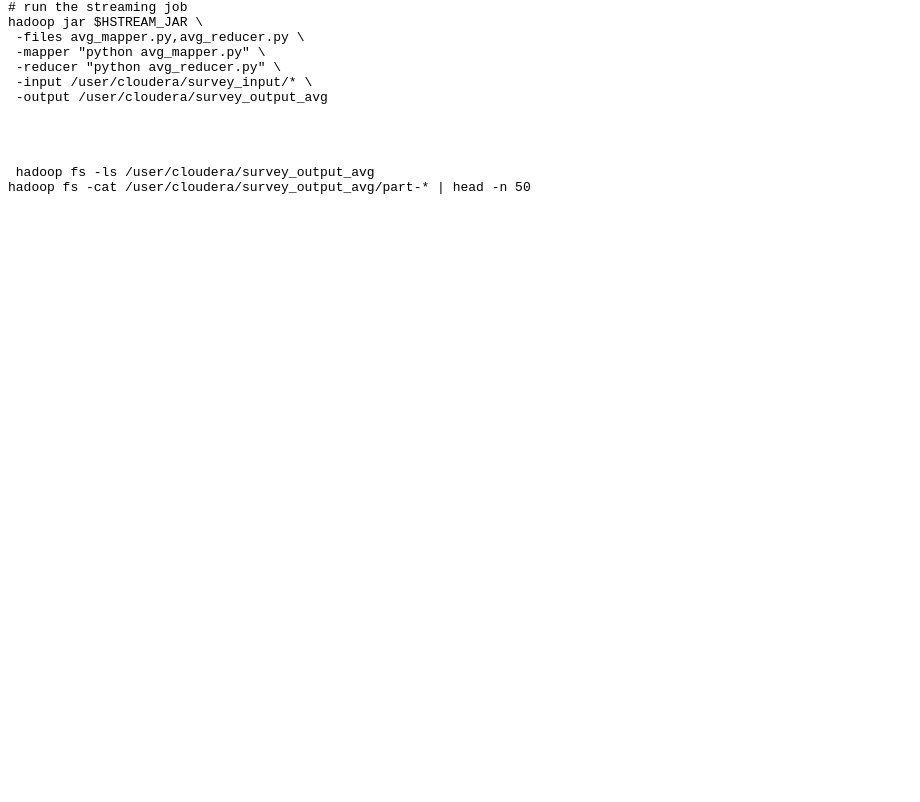
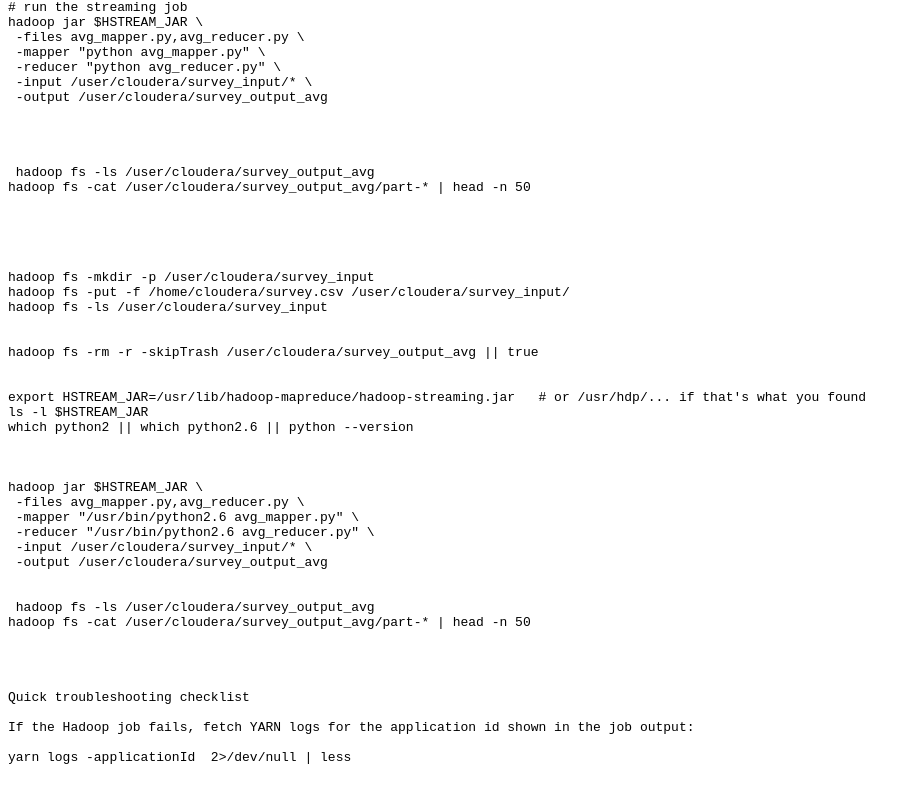
Before and after one commit to HarshithaKss/as, a plain HTML site: page index.html in a window 1280 px wide. Shown: the part 9103-9905 px from the top of the page, without its empty margins (0-920 px from the left). Before the commit the page ends 9356 px from the top, so only its background shows below. Drawn offline with Linux system fonts and the light colour scheme.

Commit message:
Add files via upload

```diff
--- a/index.html
+++ b/index.html
@@ -629,6 +629,45 @@ hadoop fs -cat /user/cloudera/survey_output_avg/part-* | head -n 50
 
 
 
+
+
+hadoop fs -mkdir -p /user/cloudera/survey_input
+hadoop fs -put -f /home/cloudera/survey.csv /user/cloudera/survey_input/
+hadoop fs -ls /user/cloudera/survey_input
+
+
+hadoop fs -rm -r -skipTrash /user/cloudera/survey_output_avg || true
+
+
+export HSTREAM_JAR=/usr/lib/hadoop-mapreduce/hadoop-streaming.jar   # or /usr/hdp/... if that's what you found
+ls -l $HSTREAM_JAR
+which python2 || which python2.6 || python --version
+
+
+
+hadoop jar $HSTREAM_JAR \
+ -files avg_mapper.py,avg_reducer.py \
+ -mapper "/usr/bin/python2.6 avg_mapper.py" \
+ -reducer "/usr/bin/python2.6 avg_reducer.py" \
+ -input /user/cloudera/survey_input/* \
+ -output /user/cloudera/survey_output_avg
+
+
+ hadoop fs -ls /user/cloudera/survey_output_avg
+hadoop fs -cat /user/cloudera/survey_output_avg/part-* | head -n 50
+
+
+
+
+Quick troubleshooting checklist
+
+If the Hadoop job fails, fetch YARN logs for the application id shown in the job output:
+
+yarn logs -applicationId <appId> 2>/dev/null | less
+
+
+
+
 </pre>
 </body>
 </html>
```
